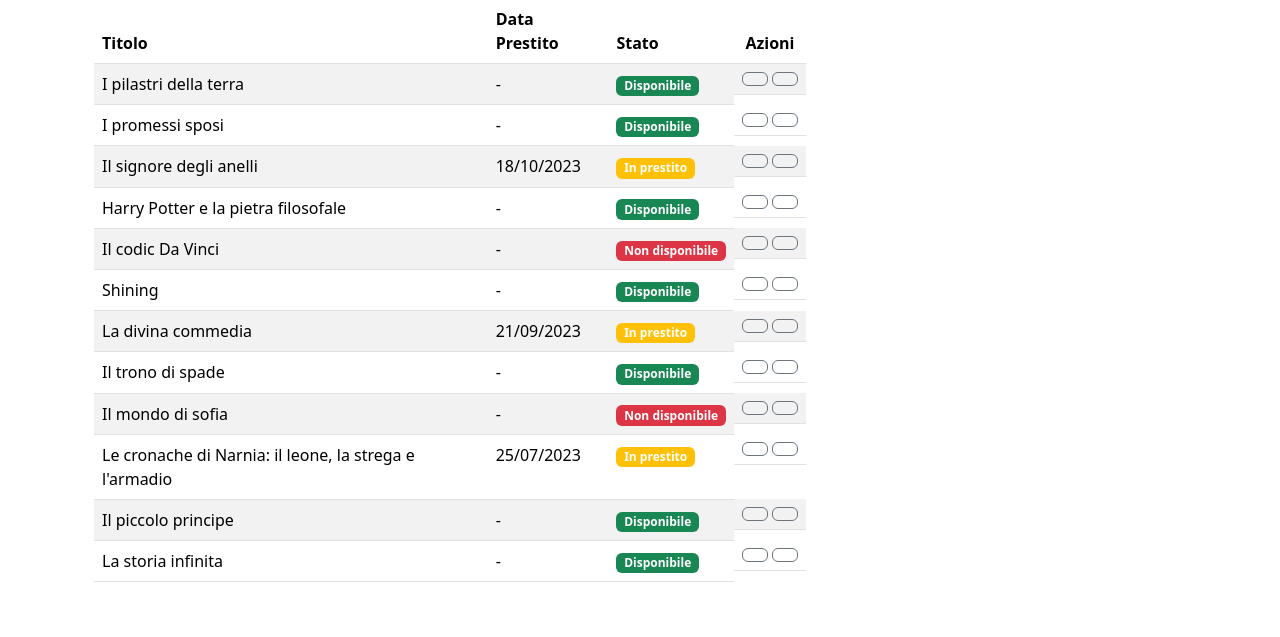
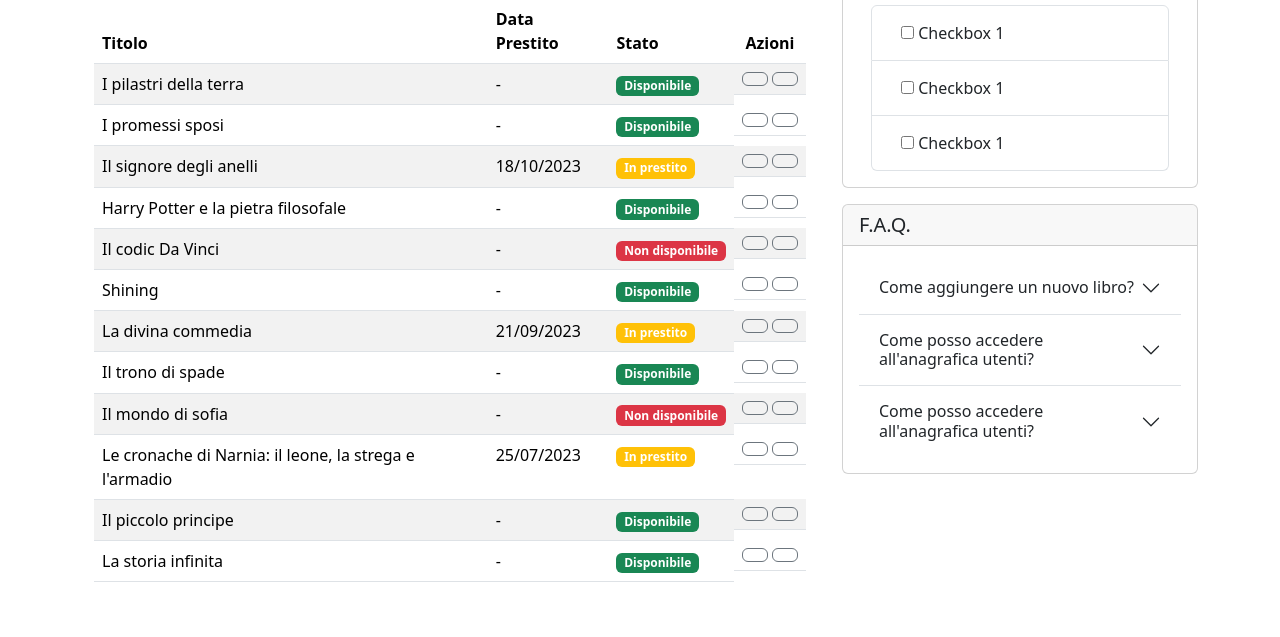
Before and after one commit to ALatronico/html-css-bootstrap-dashboard, a plain HTML site: page index.html in a window 1280 px wide. Shown: the part 163-800 px from the top of the page. Drawn offline with nearby package versions, Linux system fonts and the light colour scheme.

Commit message:
feat: add TODO checkbox and F.A.Q.

```diff
--- a/index.html
+++ b/index.html
@@ -202,11 +202,62 @@
               </table>
             </div>
           </div>
+          <div class="col-lg-4 mt-3 border-0">
+            <div class="card mb-3">
+              <h5 class="card-header">Todo</h5>
+              <div class="btn-group-vertical p-3" role="group" aria-label="Basic checkbox toggle button group">
+                <div class="container border-light border-1">
+                  <ul class="list-group">
+                    <li class="list-group-item">
+                      <label class="btn " for="btncheck1">
+                      <input type="checkbox" id="btncheck1" autocomplete="off"> Checkbox 1</label>
+                    </li>
+                    <li class="list-group-item">
+                      <label class="btn " for="btncheck1">
+                      <input type="checkbox" id="btncheck1" autocomplete="off"> Checkbox 1</label>
+                    </li>
+                    <li class="list-group-item">
+                      <label class="btn " for="btncheck1">
+                      <input type="checkbox" id="btncheck1" autocomplete="off"> Checkbox 1</label>
+                    </li>
+                  </ul>
+                </div>
+              </div>
+            </div>
+
+            <div class="card mb-3">
+              <h5 class="card-header">F.A.Q.</h5>
+              <class class="accordion accordion-flush p-3" id="accordionFlushExample">
+                <div class="accordion-item">
+                  <h2 class="accordion-header" id="flush-headingOne">
+                    <button class="accordion-button collapsed" type="button" data-bs-toggle="collapse" data-bs-target="#flush-collapseOne" aria-expanded="false" aria-controls="flush-collapseOne">
+                      Come aggiungere un nuovo libro?
+                    </button>
+                  </h2>
+                </div>
+                <div class="accordion-item">
+                  <h2 class="accordion-header" id="flush-headingTwo">
+                    <button class="accordion-button collapsed" type="button" data-bs-toggle="collapse" data-bs-target="#flush-collapseTwo" aria-expanded="false" aria-controls="flush-collapseTwo">
+                      Come posso accedere all'anagrafica utenti?
+                    </button>
+                  </h2>
+                  </div>
+                  <div class="accordion-item">
+                    <h2 class="accordion-header" id="flush-headingTwo">
+                      <button class="accordion-button collapsed" type="button" data-bs-toggle="collapse" data-bs-target="#flush-collapseTwo" aria-expanded="false" aria-controls="flush-collapseTwo">
+                        Come posso accedere all'anagrafica utenti?
+                      </button>
+                    </h2>
+                    </div>
+                  </class>
+                  </div>
+                </div>
+              </div>
+              </div>
+            </div>
+          </div>
         </div>
       </div>
     </main>
-    <footer>
-      <!-- place footer here -->
-    </footer>
   </body>
 </html>
```
